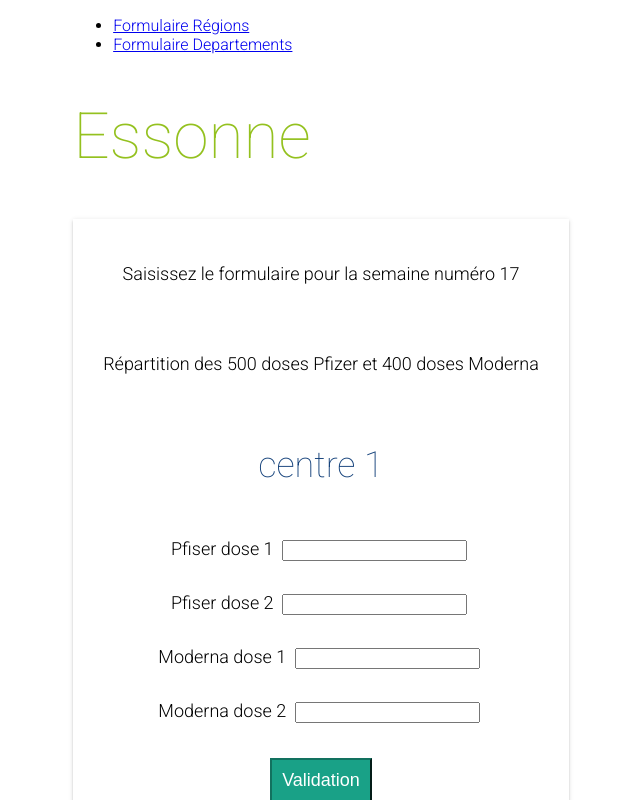
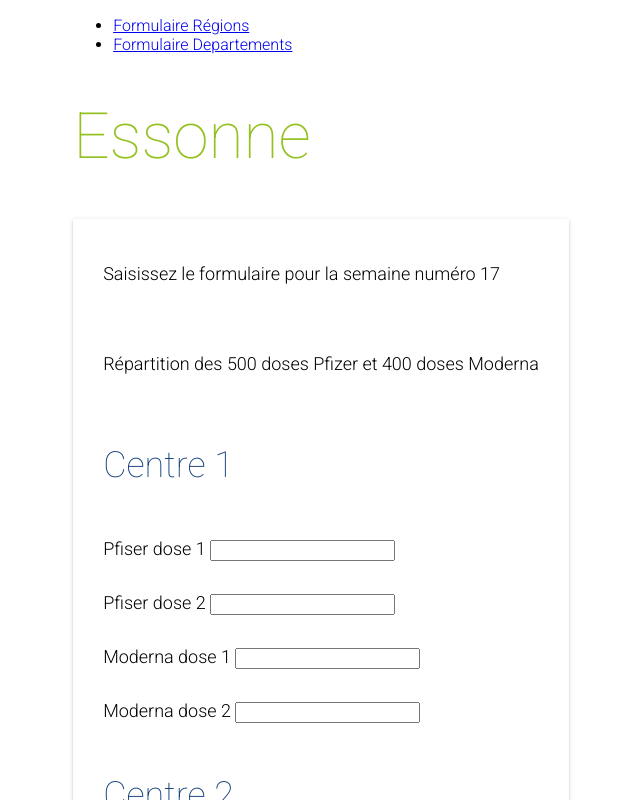
Before and after one commit to Raglink/hackathon-covid-magiciendose, a React (Create React App) app: page /dd-form in a window 1280 px wide. Shown: the top 800 px of the page, without its empty margins (319-959 px from the left). Built offline with nearby package versions, Linux system fonts and the light colour scheme.

Commit message:
DD-form dynamic + add mock

```diff
--- a/src/components/VaccineDosePerCenter.js
+++ b/src/components/VaccineDosePerCenter.js
@@ -1,21 +1,19 @@
 import React from "react"
 
 
-const VaccineDosePerCenter = ({field, fieldChangeGlobalVaccineCount, path, index}) => {
-    console.log('field center : ', field)
-    console.log('index center : ', index)
-    //  NEED TO BE AUTOMATIZED
+const VaccineDosePerCenter = ({handleChange, doses ,vaccineIndex, dosesIndex, fieldIndex, vaccine}) => {
+
        return(
-        <div>
-            <h2>{field.center.name}</h2>
-            <label>Répartition du {field.center.name}<input/></label>
-            {field.center.vaccines.map((vaccines, index)=>{
-                return (
-
-                    <label><input type="number"/></label>
-                )
-            })}
-        </div>
+        <>
+        <label>{vaccine.name} dose {dosesIndex+1}
+            <input
+                type="number"
+                value={doses || ""}
+                onChange={(e)=>handleChange( fieldIndex ,vaccineIndex, dosesIndex, e.target.value)}
+            />
+        </label>
+        <br/>
+        </>
     )
 }
 
--- /dev/null
+++ b/src/mock/dataStructure.js
@@ -0,0 +1,43 @@
+const dataStructure = {
+    vaccines:[
+        {
+            vaccineId: "1",
+            vaccineName: "Pziser",
+            nb_dose: null
+        },
+        {
+            vaccineId: "2",
+            vaccineName: "Moderna",
+            nb_dose: null
+        }
+    ],
+    departement: [
+        {
+            departementid: "d1",
+            departementName: "Essonne",
+            vaccines:
+            [{vaccineId:"1",
+            nombresDose:null,
+            vaccineName: "Pziser"
+            },
+            {vaccineId:"5",
+            nombresDose:null,
+            vaccineName: "Moderna"
+            }],
+            totalDose:null,
+            dosePercent:null
+        },
+        {
+            departementid: "d2",
+            departementName:"Paris",
+            vaccines:
+            [{vaccineId:"2",
+            nombresDose:null,
+            vaccineName: "Pziser"
+            }],
+            totalDose:null,
+            dosePercent:null
+        },
+    ]
+}
+export default dataStructure
--- /dev/null
+++ b/src/mock/dataStructuredepartment.js
@@ -0,0 +1,38 @@
+const dataStructuredepartment = [
+    {
+        name:"Centre 1",
+        vaccines:[
+            {
+                name:"Pfiser",
+                nbDoses:[null, null],
+                sumDoses:"",
+                boxSize:6,
+            },
+            {
+                name:"Moderna",
+                nbDoses:[null, null],
+                sumDoses:"",
+                boxSize:10,
+            },
+        ]
+    },
+    {
+        name:"Centre 2",
+        vaccines:[
+            {
+                name:"Pfiser",
+                nbDoses:[null, null],
+                sumDoses:"",
+                boxSize:6,
+            },
+            {
+                name:"Moderna",
+                nbDoses:[null, null],
+                sumDoses:"",
+                boxSize:10,
+            },
+        ]
+    },
+]
+
+export default dataStructuredepartment
--- a/src/pages/ArsFrom/index.js
+++ b/src/pages/ArsFrom/index.js
@@ -5,50 +5,10 @@ import "./main.css"
 import VaccineDoseInput from "../../components/VaccineDoseInput"
 import VaccineDosePerCent from "../../components/VaccineDosePerCent"
 
+import dataStructure from "../../mock/dataStructure"
+
 const ArsForm = () => {
-    const dataStructure = {
-        vaccines:[
-        {
-            vaccineId: "1",
-            vaccineName: "Pziser",
-            nb_dose: null
-        },
-        {
-            vaccineId: "2",
-            vaccineName: "Moderna",
-            nb_dose: null
-        }
-    ],
-    departement: [
-        {
-            departementid: "d1",
-            departementName: "Essonne",
-            vaccines:
-            [{vaccineId:"1",
-            nombresDose:null,
-            vaccineName: "Pziser"
-            },
-            {vaccineId:"5",
-            nombresDose:null,
-            vaccineName: "Moderna"
-            }],
-            totalDose:null,
-            dosePercent:null
-         },
-        {
-            departementid: "d2",
-            departementName:"Paris",
-            vaccines:
-            [{vaccineId:"2",
-            nombresDose:null,
-            vaccineName: "Pziser"
-            }],
-            totalDose:null,
-            dosePercent:null
-         },
 
-    ]
-    }
     const [fields, setFields] = useState(dataStructure)
     const [vaccineSumGlobal, setVaccineSumGlobal] = useState(0)
     const doseToPerCent =(value)=>{
--- a/src/pages/DdForm/index.js
+++ b/src/pages/DdForm/index.js
@@ -1,57 +1,28 @@
-import React, {useEffect, useState} from "react"
+import React, {useState} from "react"
 import "./main.css"
 
 import VaccineDosePerCenter from "../../components/VaccineDosePerCenter"
+import dataStructuredepartment from "../../mock/dataStructuredepartment"
 
 const DdForm = () => {
-    const dataStructuredepartment = [
-        {center:{
-            name:"centre 1",
-            vaccines:[
-                {pfiser:[null,null],
-                moderna:[null,null]}
-            ]
 
-        }},
-    ]
+
     const [fields, setFields] = useState(dataStructuredepartment)
-     //  ----- NEED TO BE AUTOMATIZED -----
-     //  ----- NEED TO BE AUTOMATIZED -----
 
-     const [warningPfizer, setWarningPfizer]= useState(null)
-     const [warningModerna, setWarningModerna]= useState(null)
-     const [sumPfizer, setSumPfizer]= useState(null)
-     const [sumModerna, setSumModerna]= useState(null)
+    const handleChange = (fieldIndex ,vaccineIndex, dosesIndex, value )=>{
+        const tempValue = [...fields]
+        tempValue[fieldIndex].vaccines[vaccineIndex].nbDoses[dosesIndex] = value*1
+        tempValue[fieldIndex].vaccines[vaccineIndex].sumDoses = tempValue[fieldIndex].vaccines[vaccineIndex].nbDoses.reduce((a,b)=> {return a +b})
+        setFields(tempValue)
+    }
 
-     const fillABox = (dosesCount, boxSize, updateWarning)=>{
-         if(dosesCount % boxSize ==0){
-            updateWarning(null)
+    const displayWarning = (sumDoses, boxSize) =>{
+        console.log("displayWarning")
+        if(sumDoses % boxSize === 0){
             return
-         }
-         updateWarning(<p className="warning">Merci de saisir un multiple de {boxSize} pour faire une boite complète</p>)
         }
-    useEffect(()=>{
-        setSumPfizer( fields[0].center.vaccines[0].pfiser[0] + fields[0].center.vaccines[0].pfiser[1])
-        setSumModerna(fields[0].center.vaccines[0].moderna[0] + fields[0].center.vaccines[0].moderna[1])
-    },[fields])
-
-    useEffect(()=>{
-        fillABox(sumPfizer, 6, setWarningPfizer)
-    },[sumPfizer])
-    useEffect(()=>{
-        fillABox(sumModerna, 10, setWarningModerna)
-    },[sumModerna])
-
-     const handleChange = (path , value )=>{
-         console.log("path : ", path)
-         const tempValue= {...fields}
-         if(path ===1) {tempValue[0].center.vaccines[0].pfiser[0] = value*1}
-         if(path ===2) {tempValue[0].center.vaccines[0].pfiser[1] = value*1}
-         if(path ===3) {tempValue[0].center.vaccines[0].moderna[0] = value*1}
-         if(path ===4) {tempValue[0].center.vaccines[0].moderna[1] = value*1}
-         setFields(tempValue)
-
-     }
+        return <p className="warning">Merci de saisir un multiple de {boxSize} pour faire une boite complète</p>
+    }
 
     return (
         <div className="dd-form">
@@ -59,16 +30,32 @@ const DdForm = () => {
             <div className="paper">
             <p>Saisissez le formulaire pour la semaine numéro 17</p>
             <p>Répartition des 500 doses Pfizer et 400 doses Moderna</p>
-
-            <h2>{fields[0].center.name}</h2>
-            <label> Pfiser dose 1 <input value={fields[0].center.vaccines[0].pfiser[0] ||""} onChange={(e)=>{handleChange( 1 , e.target.value)}} type="number"/></label>
-            <label> Pfiser dose 2 <input value={fields[0].center.vaccines[0].pfiser[1] ||""} onChange={(e)=>{handleChange( 2, e.target.value)}} type="number"/></label>
-           {warningPfizer}
-            <label> Moderna dose 1 <input value={fields[0].center.vaccines[0].moderna[0] ||""} onChange={(e)=>{handleChange(3 ,e.target.value)}} type="number"/></label>
-            <label> Moderna dose 2 <input value={fields[0].center.vaccines[0].moderna[1] ||""} onChange={(e)=>{handleChange(4,e.target.value)}} type="number"/></label>
-            {warningModerna}
-
-
+            {fields.map((field, fieldIndex) =>{
+                return(
+                    <div key={fieldIndex}>
+                    <h2>{field.name}</h2>
+                    {field.vaccines.map((vaccine, vaccineIndex)=> {
+                        return (
+                            <div key={vaccineIndex}>
+                            {vaccine.nbDoses.map((doses, dosesIndex)=> {
+                                return(
+                                    <VaccineDosePerCenter
+                                        key={dosesIndex}
+                                        handleChange={handleChange}
+                                        doses={doses}
+                                        dosesIndex={dosesIndex}
+                                        fieldIndex={fieldIndex}
+                                        vaccineIndex={vaccineIndex}
+                                        vaccine={vaccine}
+                                    />
+                                )
+                            })}
+                            {displayWarning(vaccine.sumDoses, vaccine.boxSize)}
+                            </div>
+                       )}
+                    )}
+                </div>)
+                })}
             <button>Validation</button>
             </div>
         </div>)
--- a/src/pages/DdForm/main.css
+++ b/src/pages/DdForm/main.css
@@ -34,7 +34,7 @@ h1 {
   line-height: 3em;
   display: flex;
   flex-direction: column;
-  align-items: center;
+  align-items: flex-start;
   margin-bottom: 10px;
 }
 
@@ -70,4 +70,5 @@ button {
 
 .warning {
   color: red;
+  font-size: 16px;
 }
```
